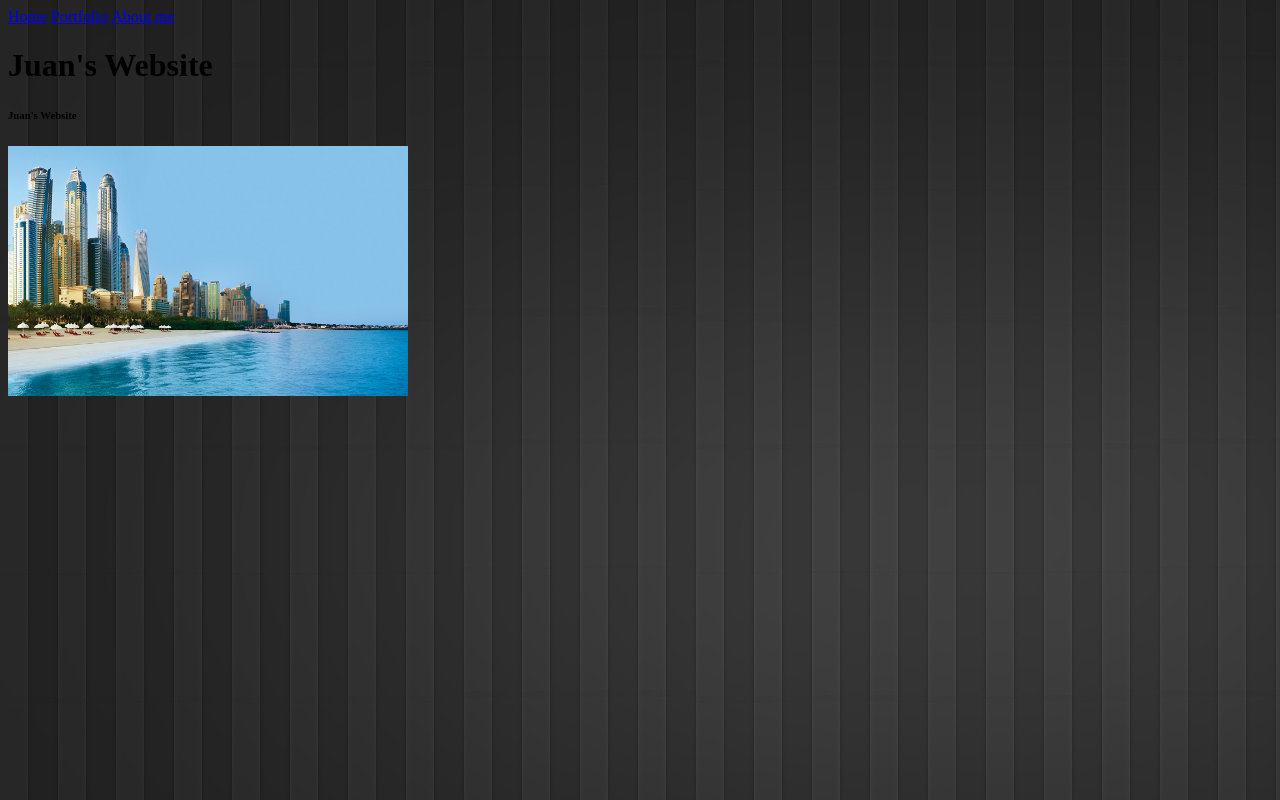
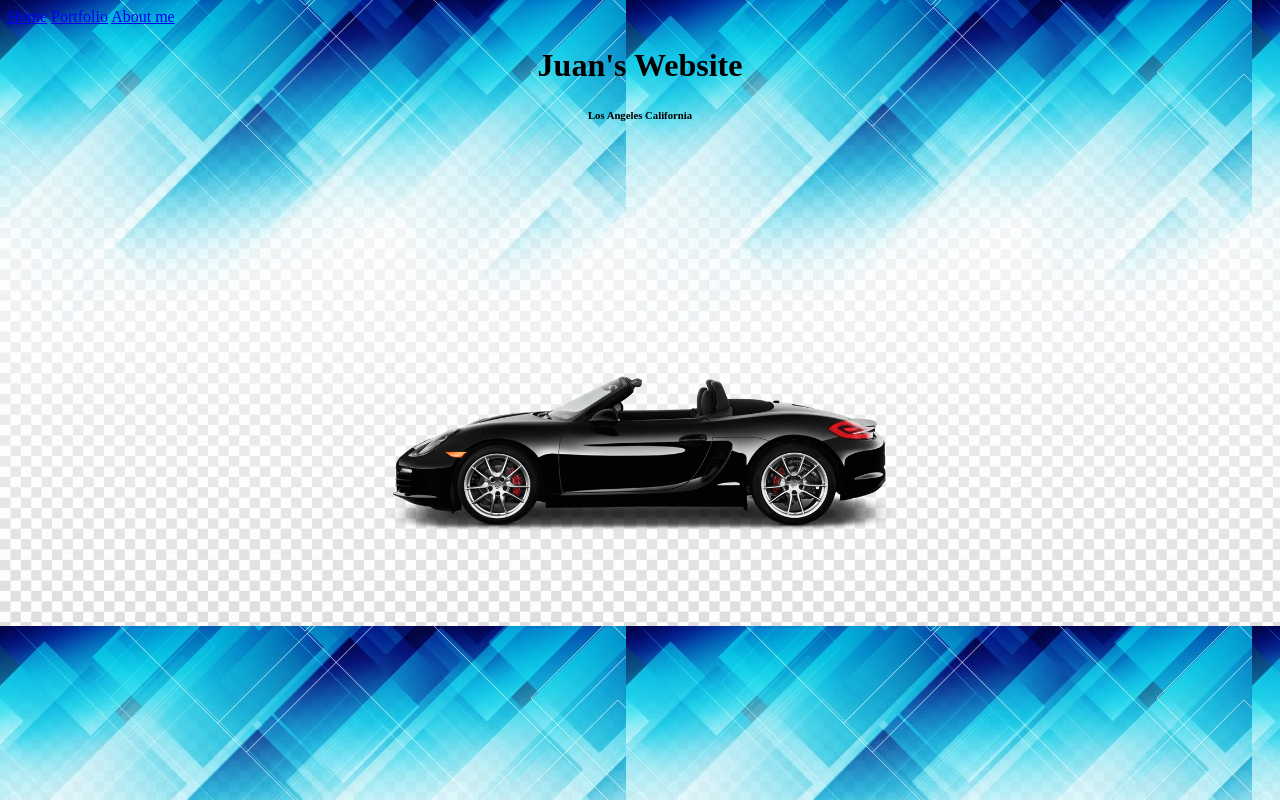
Before and after one commit to jdepablo280/jdepablo280.github.io, a plain HTML site: page my_website/index.html in a window 1280 px wide. Drawn offline with Linux system fonts and the light colour scheme.

Commit message:
Initial commit

```diff
--- a/my_website/index.html
+++ b/my_website/index.html
@@ -8,9 +8,11 @@
     <a href="index.html">Home</a>
     <a href="portfolio.html">Portfolio</a>
     <a href="aboutme.html">About me</a>
-    <h1>Juan's Website</h1>
-    <h6>Juan's Website</h6>
-    <img src="images/5050077-dubai-images.jpg" height="250">
+    <center><h1>Juan's Website</h1>
+    </center>
+    <center><h6>Los Angeles California</h6>
+    </center>
+    <center><img src="images/car.png" height="400"></center>
   </body>
-  <body background="images/wallpaper1.jpg">
+  <body background="images/blueWALL.jpg">
 </html>
```
Also changed, not shown: my_website/images/blueWALL.jpg (added), my_website/images/car.png (added).
